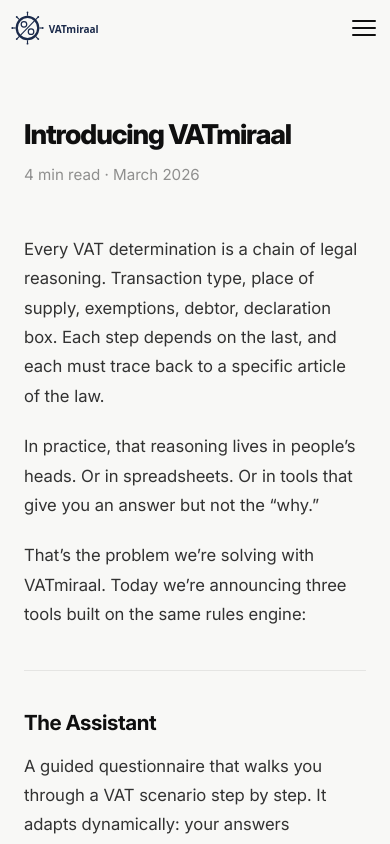
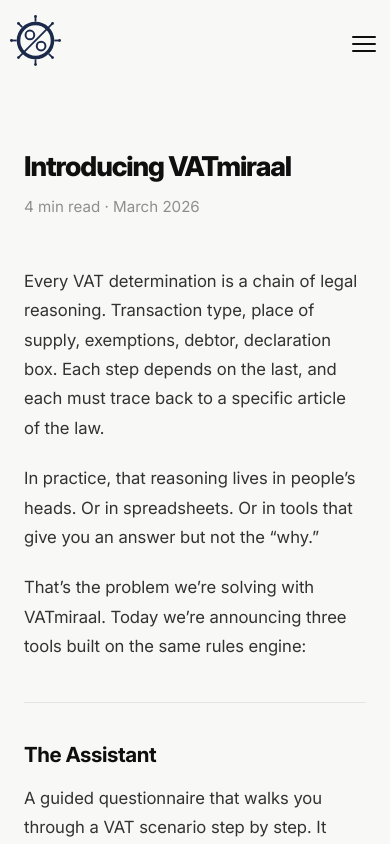
Before and after one commit to VATmiraal/website, a SvelteKit app: page /blog/introducing-vatmiraal in a window 390 px wide. Shown: the top 844 px of the page. Built offline with nearby package versions, Linux system fonts and the light colour scheme.

Commit message:
logo improved and changed on mobile

```diff
--- a/src/components/header.svelte
+++ b/src/components/header.svelte
@@ -31,7 +31,10 @@
 
 <div id="header">
 	<a id="vatmiraal" href={resolve('/')} onclick={closeMenu}>
-		<img src="/logo.svg" alt="VATmiraal" />
+		<picture>
+			<source srcset="/logo_icon.svg" media="(max-width: 768px)" />
+			<img src="/logo.svg" alt="VATmiraal" />
+		</picture>
 	</a>
 	<nav id="nav-links">
 		{@render navLinks(undefined)}
@@ -66,9 +69,9 @@
 <style>
 	:global(:root) {
 		--header-margin: 2.5%;
-		--header-height: 3.5rem;
+		--header-height: 5.5rem;
 		--header-margin-top: 0;
-		--header-total-height: 3.5rem;
+		--header-total-height: 5rem;
 	}
 
 	#header {
@@ -123,7 +126,7 @@
 	}
 
 	#vatmiraal img {
-		height: 2.8em;
+		height: 5em;
 		width: auto;
 	}
 
@@ -249,7 +252,7 @@
 		}
 
 		#vatmiraal img {
-			height: 2.2em;
+			height: 3.2em;
 		}
 	}
 
```
Also changed, not shown: static/logo_icon.svg (added).
